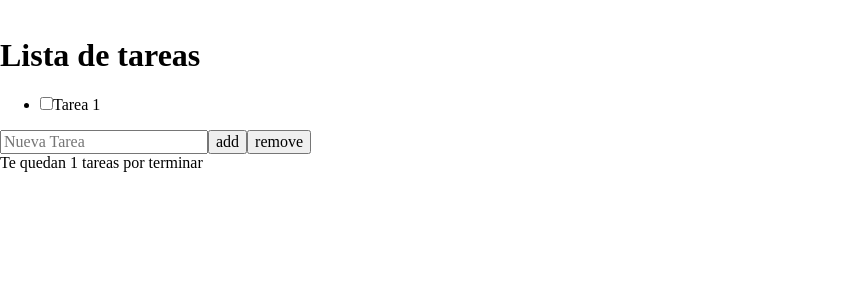
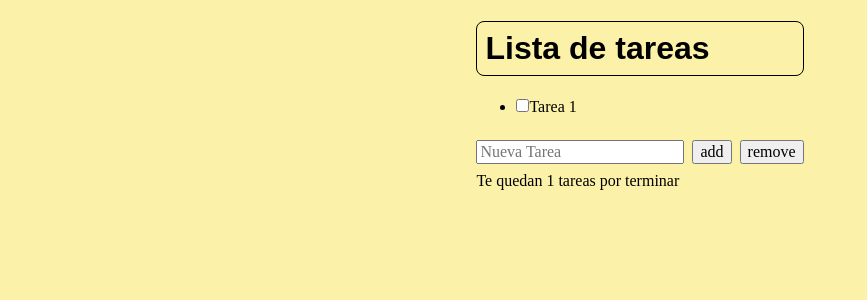
Before and after one commit to alber0087/TodoList, a React (Create React App) app: page / in a window 1280 px wide. Shown: the top 300 px of the page, without its empty margins (0-867 px from the left). Built offline with nearby package versions, Linux system fonts and the light colour scheme.

Commit message:
adding style

```diff
--- /dev/null
+++ b/src/App.css
@@ -0,0 +1,5 @@
+body {
+    display: flex;
+    justify-content: center;
+    background-color: #FBF1A9;
+}
--- a/src/App.jsx
+++ b/src/App.jsx
@@ -1,6 +1,7 @@
 import React, { Fragment, useState, useRef, useEffect } from "react";
 import { TodoList } from './components/TodoList';
 import { v4 as uuidv4 } from 'uuid';
+import './App.css'
 import 'tachyons';
 
 const KEY = "todoApp.todos";
@@ -48,12 +49,12 @@ export function App() {
 
     return (
         <Fragment>
-            <h1 className="fl w-100">Lista de tareas</h1>
+            <h1 className="fl w-100 pa2 avenir ba br3">Lista de tareas</h1>
             <TodoList todos={todos} toggleTodo={toggleTodo} />
             <input ref={todoTaskRef} type="text" placeholder="Nueva Tarea" />
-            <button onClick={handleTodoAdd}>add</button>
-            <button onClick={handleClearAll} >remove</button>
-            <div>
+            <button className="btn ma2" onClick={handleTodoAdd}>add</button>
+            <button className="btn" onClick={handleClearAll} >remove</button>
+            <div className="">
                 Te quedan {todos.filter((todo) => !todo.completed).length} tareas por terminar
             </div>
         </Fragment>
```
